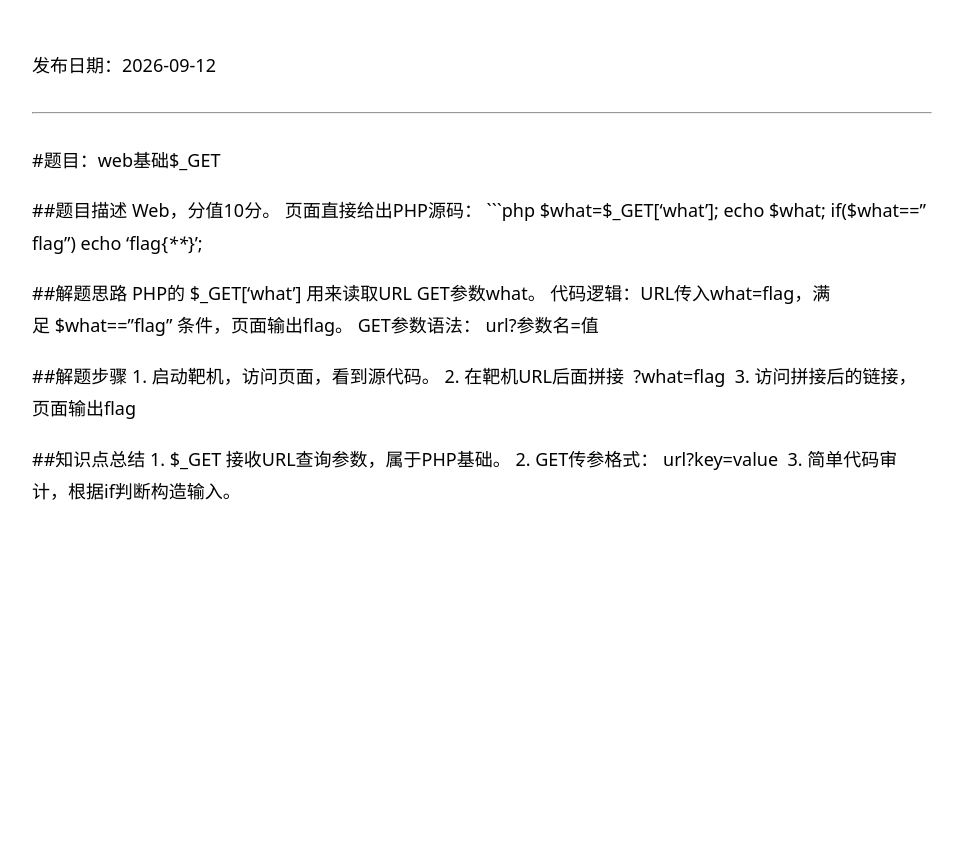
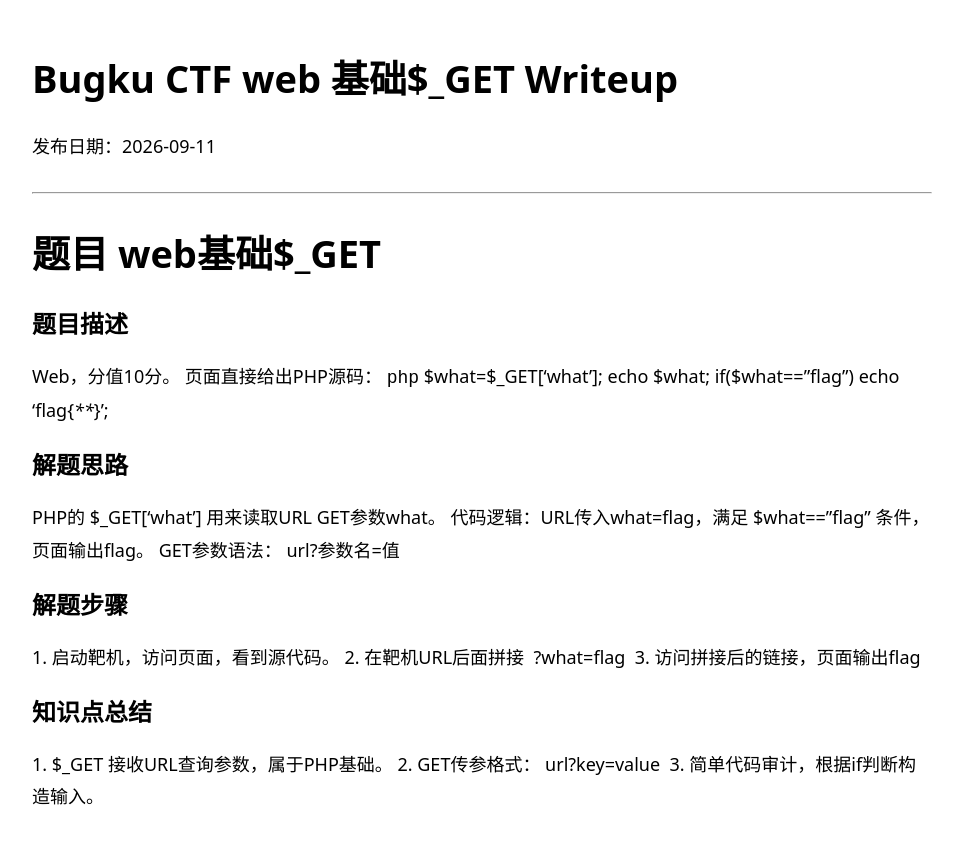
Before and after one commit to gysbfff/gysbfff.github.io, a Jekyll site: the page built from _posts/2026-09-11-bugku-web-GET.md, in a window 1280 px wide. Shown: the top 844 px of the page, without its empty margins (158-1121 px from the left). Built offline with Jekyll 4.4.1, drawn with Linux system fonts in a browser that asks for light colours; our own code applies the rules of GitHub Pages for plain Markdown files; some of the changed lines change nothing that is shown.

Commit message:
Update 2026-09-11-bugku-web-GET.md

````diff
--- a/_posts/2026-09-11-bugku-web-GET.md
+++ b/_posts/2026-09-11-bugku-web-GET.md
@@ -1,36 +1,31 @@
 ---
-title:"Bugku CTF web 基础$_GET Writeup"
-date:2026-09-11
-categories:Bugku CTF
-tags:
- -Bugku
- -CTF
- -Web
- -PHP
- -GET传参
+title: Bugku CTF web 基础$_GET Writeup
+date: 2026-09-11
+categories: Bugku CTF
+tags: Bugku CTF Web PHP GET传参
 ---
-#题目：web基础$_GET
+# 题目 web基础$_GET
 
-##题目描述
+## 题目描述
 Web，分值10分。
 页面直接给出PHP源码：
-```php
+```php```
 $what=$_GET['what'];
 echo $what;
 if($what=="flag")
 echo 'flag{****}';
 
-##解题思路
+## 解题思路
 PHP的 $_GET['what'] 用来读取URL GET参数what。
 代码逻辑：URL传入what=flag，满足 $what=="flag" 条件，页面输出flag。
 GET参数语法： url?参数名=值
 
-##解题步骤
+## 解题步骤
 1. 启动靶机，访问页面，看到源代码。
 2. 在靶机URL后面拼接  ?what=flag
 3. 访问拼接后的链接，页面输出flag
 
-##知识点总结
+## 知识点总结
 1. $_GET 接收URL查询参数，属于PHP基础。
 2. GET传参格式： url?key=value
 3. 简单代码审计，根据if判断构造输入。
````
